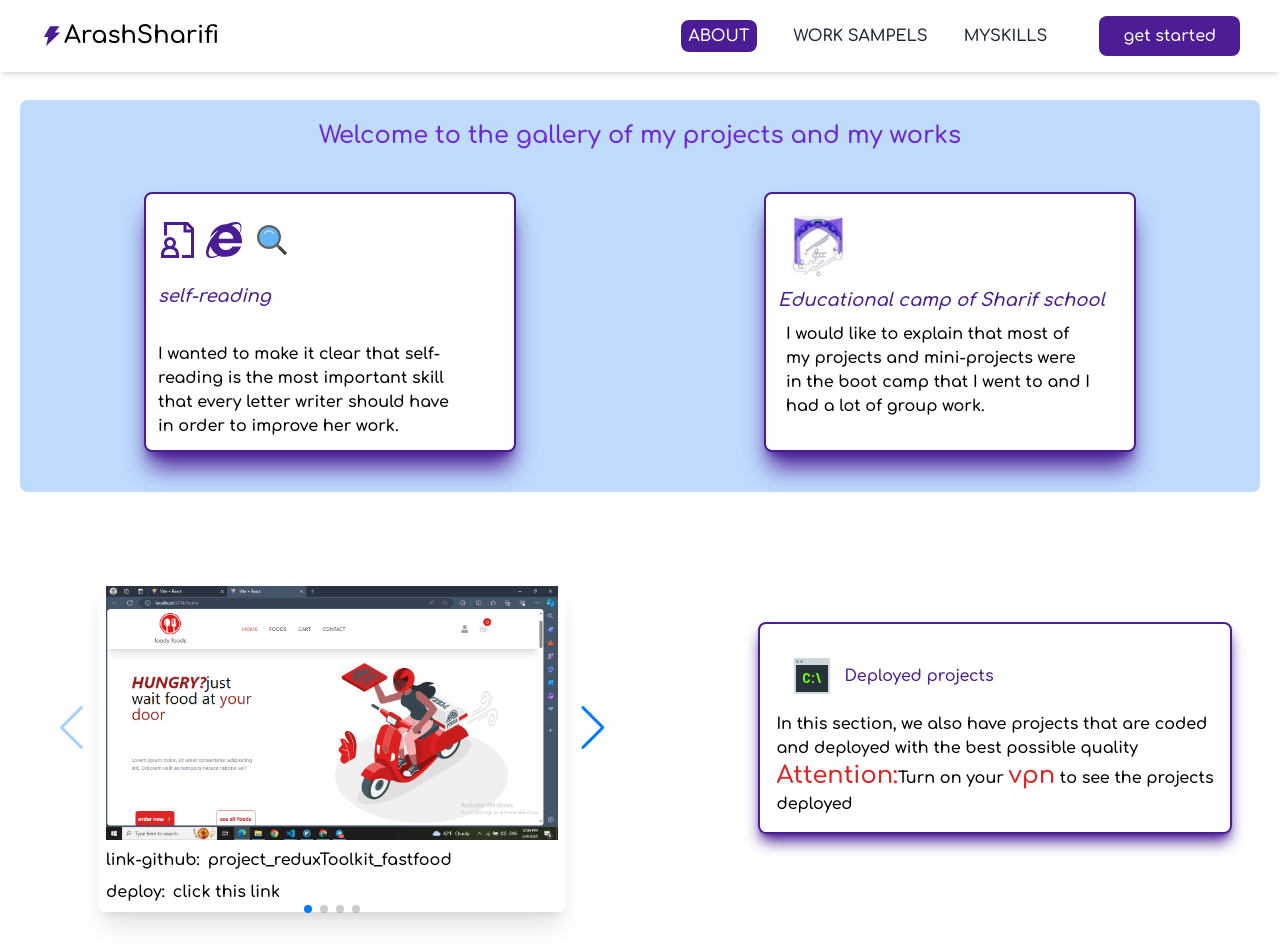
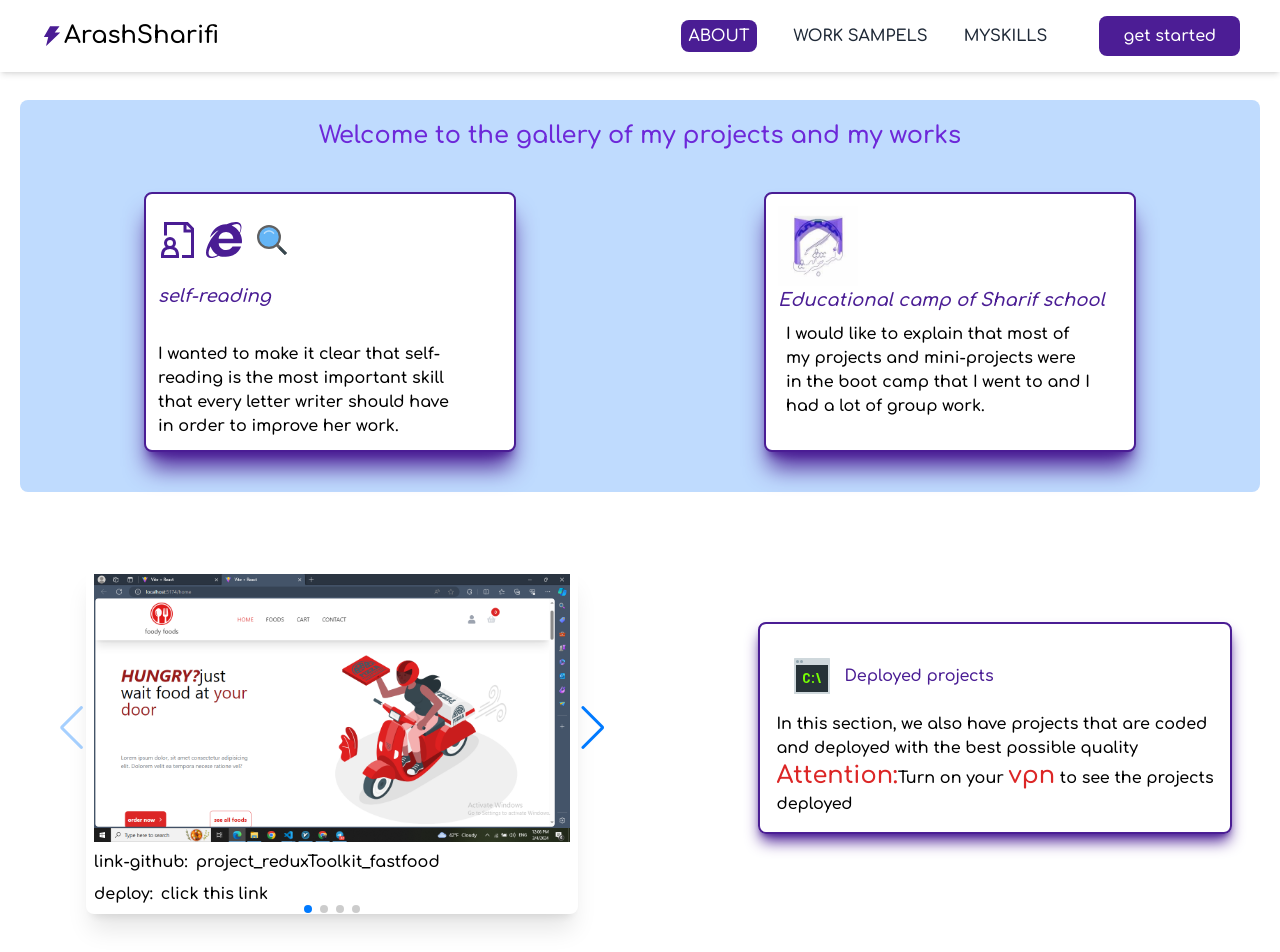
Before and after one commit to arashsharifi/About-Me, a React (Vite) app: page /WorkSample in a window 1280 px wide. Shown: the top 952 px of the page. Built offline with nearby package versions, Linux system fonts and the light colour scheme.

Commit message:
add style

```diff
--- a/src/Components/EffectSwiper/EffectSwiper.css
+++ b/src/Components/EffectSwiper/EffectSwiper.css
@@ -1,7 +1,7 @@
 .swiper {
   width: 100%;
   height: 400px;
-  padding: 50px;
+  padding: 38px;
 }
 
 .swiper-slide {
```
